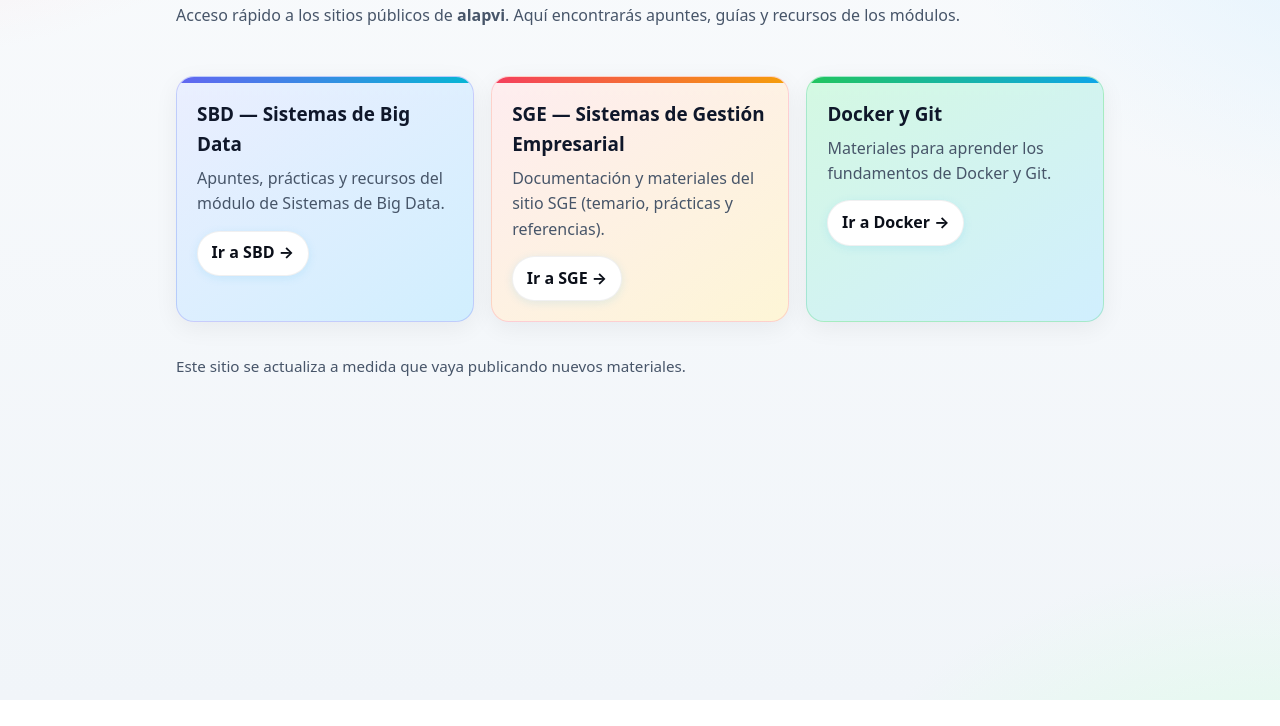
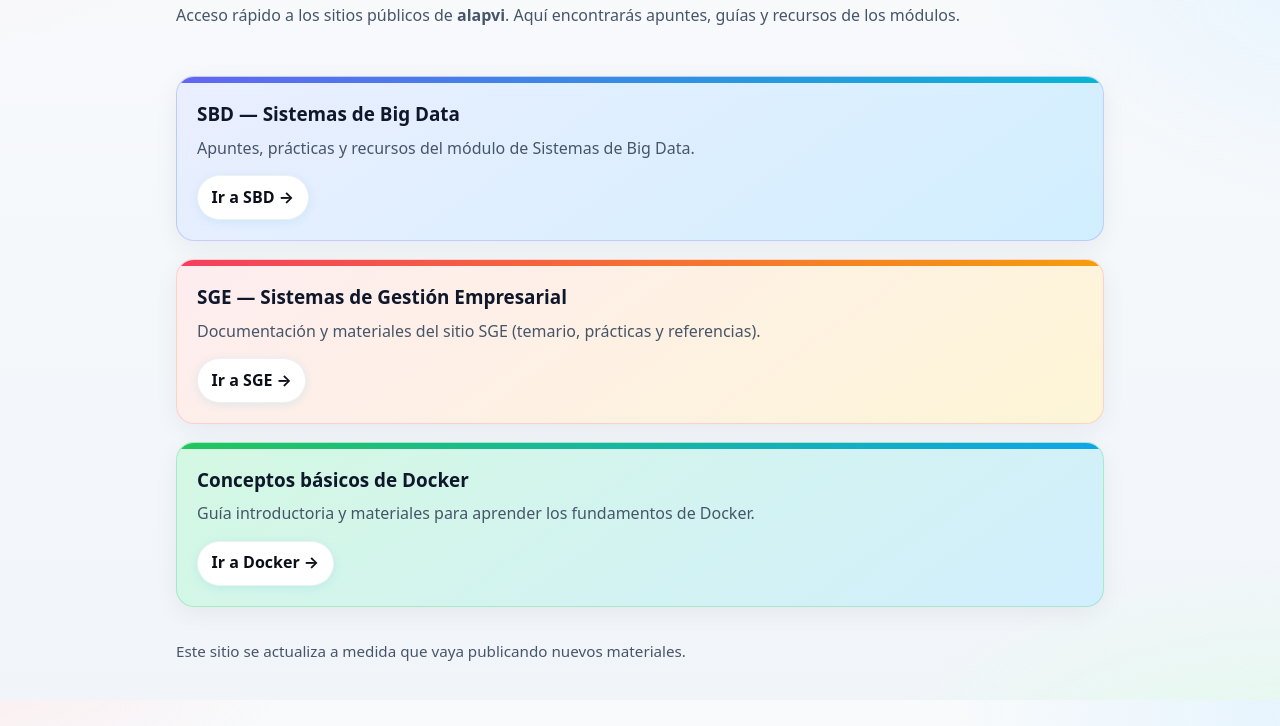
Before and after one commit to alapvi/alapvi.github.io, a plain HTML site: page docs/index.html in a window 1280 px wide. Shown: the part 100-826 px from the top of the page. Before the commit the page ends 800 px from the top, so only its background shows below. Drawn offline with Linux system fonts and the light colour scheme.

Commit message:
Update index.html
Actualización para mostrar Card apiladas

```diff
--- a/docs/index.html
+++ b/docs/index.html
@@ -29,7 +29,12 @@
     h1{ font-size: clamp(1.6rem, 2.6vw, 2.3rem); margin:0 0 .35rem; letter-spacing:.2px; }
     p.lead{ color:var(--muted); margin:.25rem 0 1.75rem; }
 
-    .grid{ display:grid; gap:1.1rem; grid-template-columns: repeat(auto-fit,minmax(280px,1fr)); }
+    /* grid en columna única */
+    .grid{
+      display:grid;
+      gap:1.1rem;
+      grid-template-columns: 1fr; /* siempre una sola columna */
+    }
 
     .card{
       position:relative;
@@ -131,9 +136,9 @@
       </article>
 
       <article class="card card--docker">
-        <h2>Docker y Git</h2>
-        <p>Materiales para aprender los fundamentos de Docker y Git.</p>
-        <a href="https://alapvi.github.io/docker/" aria-label="Ir al sitio de Docker/Git">Ir a Docker →</a>
+        <h2>Conceptos básicos de Docker</h2>
+        <p>Guía introductoria y materiales para aprender los fundamentos de Docker.</p>
+        <a href="https://alapvi.github.io/docker/" aria-label="Ir al sitio de Docker">Ir a Docker →</a>
       </article>
     </section>
 
```
